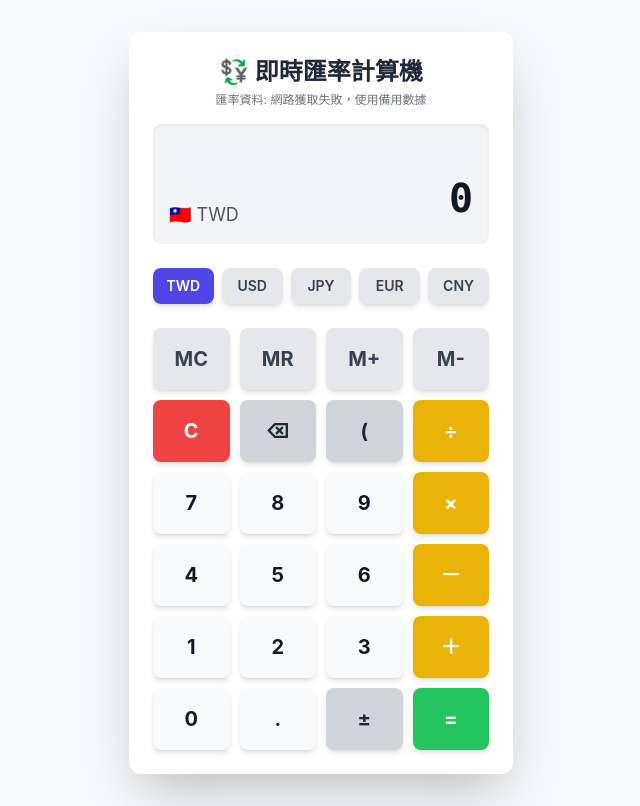
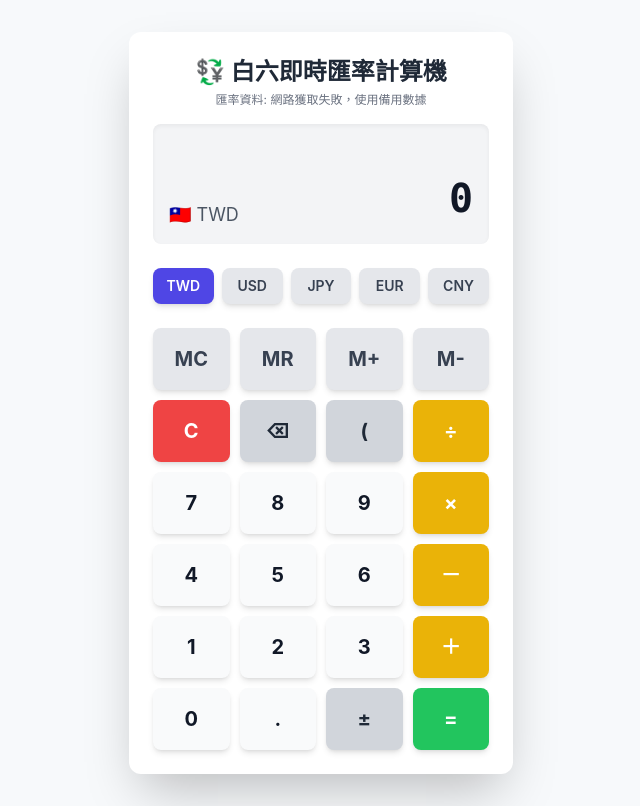
Before and after one commit to kuochili-ops/Exchange-, a plain HTML site: page index.html in a window 1280 px wide. Shown: the whole page, without its empty margins (319-959 px from the left). Drawn offline with nearby package versions, Linux system fonts and the light colour scheme; no server answers.

Commit message:
Update index.html

```diff
--- a/index.html
+++ b/index.html
@@ -61,7 +61,7 @@
 
         <!-- 標題與更新時間 -->
         <header class="mb-4 text-center">
-            <h1 class="text-2xl font-bold text-gray-800">💱 即時匯率計算機</h1>
+            <h1 class="text-2xl font-bold text-gray-800">💱 白六即時匯率計算機</h1>
             <p id="update-status" class="text-xs text-gray-500 mt-1">匯率資料: 載入中...</p>
         </header>
 
```
